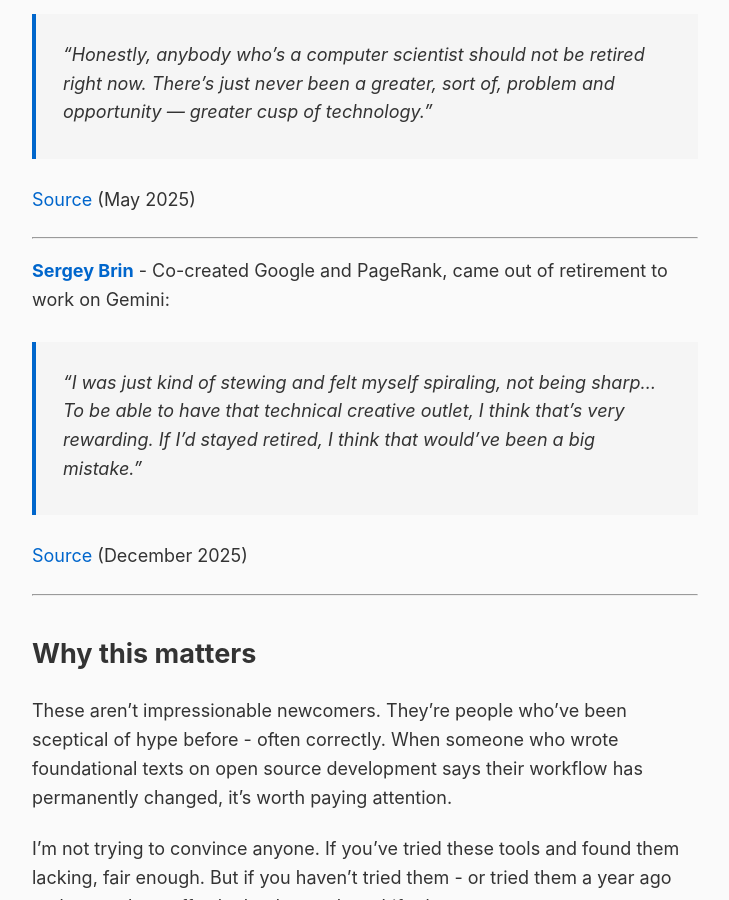
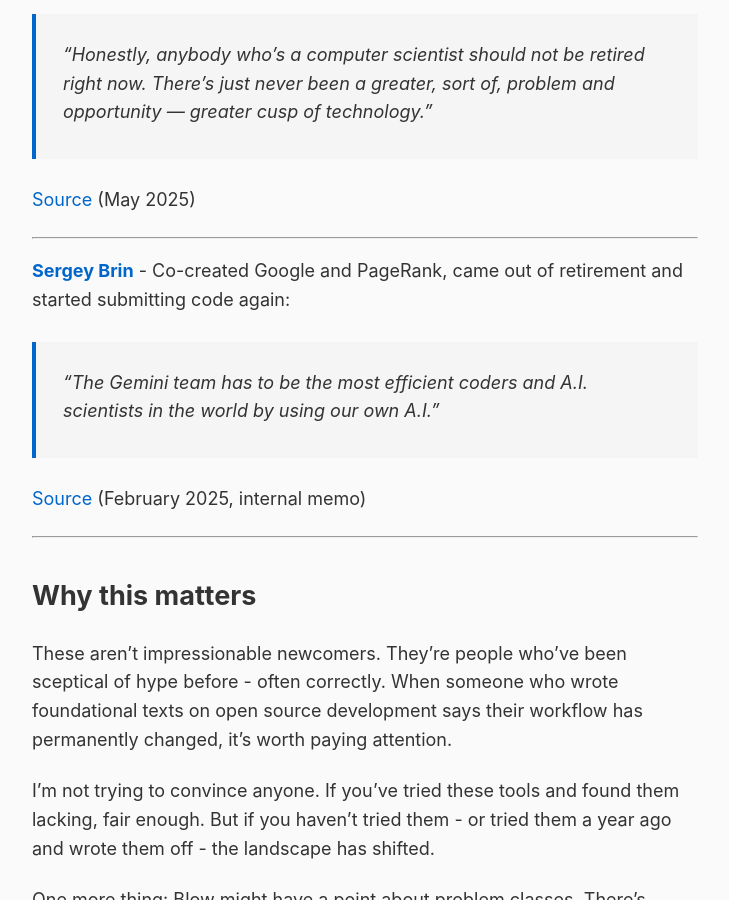
Before and after one commit to rob137/rob137.github.io, a Jekyll site: the page built from _posts/2026-01-02-the-witnesses.md, in a window 1280 px wide and 900 px high, scrolled down 2571 px. Shown: the whole window, without its empty margins (275-1004 px from the left). Built offline with Jekyll 4.4.1, drawn with Linux system fonts in a browser that asks for light colours.

Commit message:
Brin: focused quote on AI for coding
"most efficient coders... by using our own A.I." - specifically about coding tools

🤖 Generated with [Claude Code](https://claude.com/claude-code)

Co-Authored-By: Claude Opus 4.5 <noreply@anthropic.com>

```diff
--- a/_posts/2026-01-02-the-witnesses.md
+++ b/_posts/2026-01-02-the-witnesses.md
@@ -64,11 +64,11 @@ But I keep noticing something: builders I also respect - people known for shippi
 
 ---
 
-**[Sergey Brin](https://en.wikipedia.org/wiki/Sergey_Brin)** - Co-created Google and PageRank, came out of retirement to work on Gemini:
+**[Sergey Brin](https://en.wikipedia.org/wiki/Sergey_Brin)** - Co-created Google and PageRank, came out of retirement and started submitting code again:
 
-> "I was just kind of stewing and felt myself spiraling, not being sharp... To be able to have that technical creative outlet, I think that's very rewarding. If I'd stayed retired, I think that would've been a big mistake."
+> "The Gemini team has to be the most efficient coders and A.I. scientists in the world by using our own A.I."
 
-[Source](https://fortune.com/2025/12/15/sergey-brin-spiraling-before-returning-to-google-gemini-retirement/) (December 2025)
+[Source](https://9to5google.com/2025/02/27/sergey-brin-google-agi/) (February 2025, internal memo)
 
 ---
 
```
